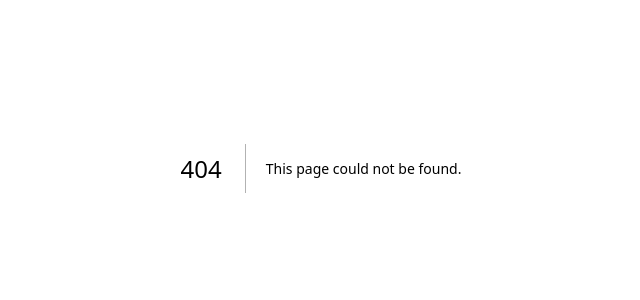
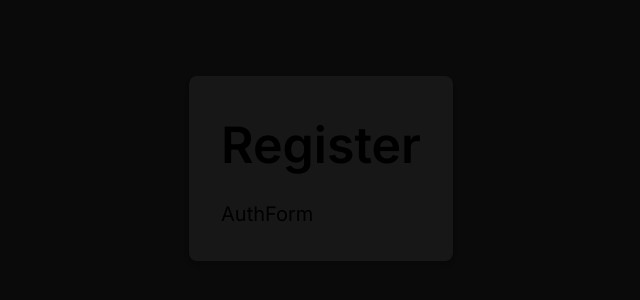
Before and after one commit to AzarakD/authorization-level2, a Next.js app: page /register in a window 1280 px wide. Before the commit this address had no page. Shown: the part 232-532 px from the top of the page, without its empty margins (319-959 px from the left). Built offline with nearby package versions, Linux system fonts and the light colour scheme.

Commit message:
add register page

```diff
--- /dev/null
+++ b/src/app/register/page.tsx
@@ -0,0 +1,19 @@
+import type { Metadata } from "next";
+import { AuthForm } from "../login/auth-form/AuthForm";
+
+export const metadata: Metadata = {
+  title: "Register",
+};
+
+const RegisterPage = () => {
+  return (
+    <div className="flex min-h-screen items-center justify-center bg-neutral-950">
+      <div className="bg-neutral-900 p-8 rounded-lg shadow-md">
+        <h1 className="font-semibold mb-4">Register</h1>
+        <AuthForm />
+      </div>
+    </div>
+  );
+};
+
+export default RegisterPage;
```
